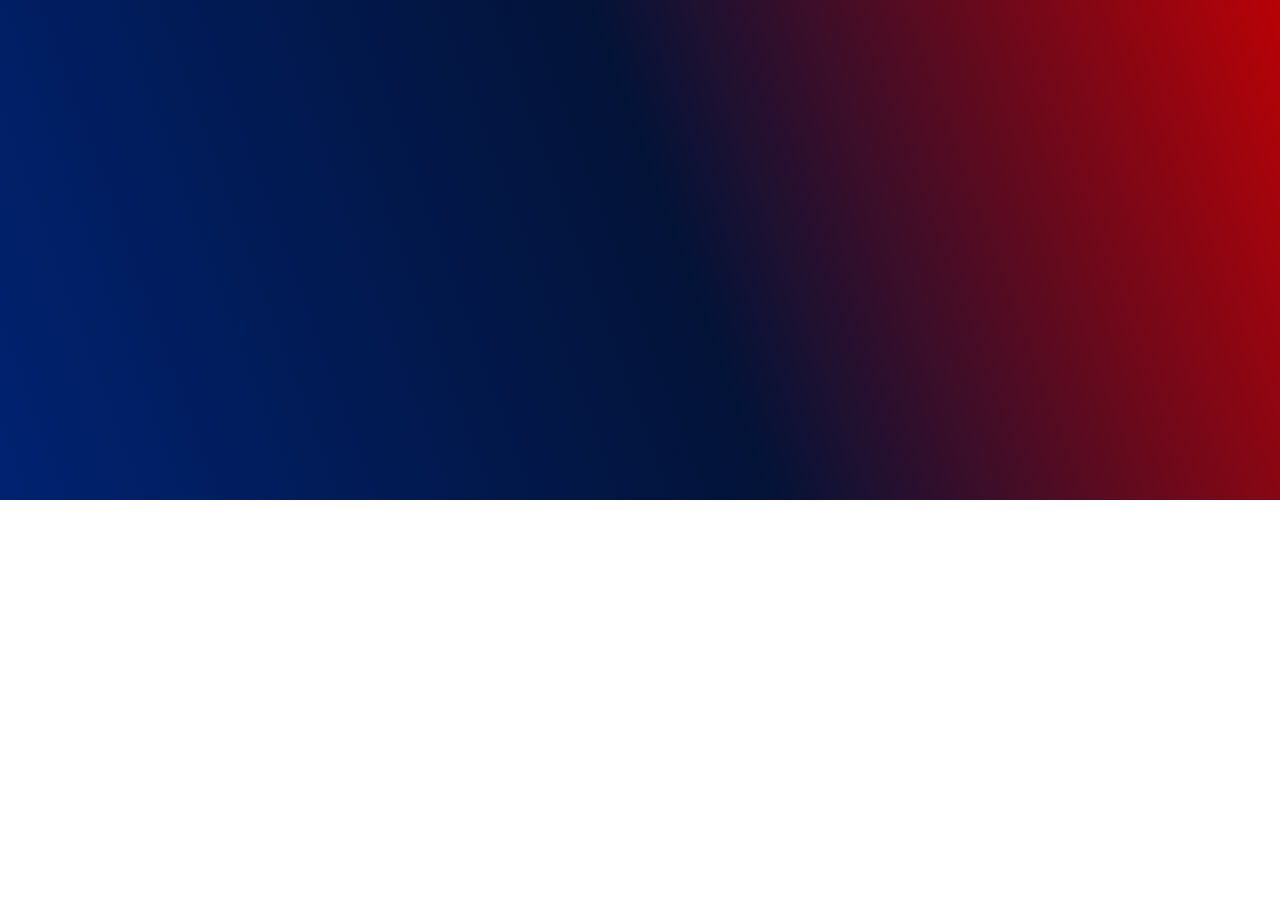
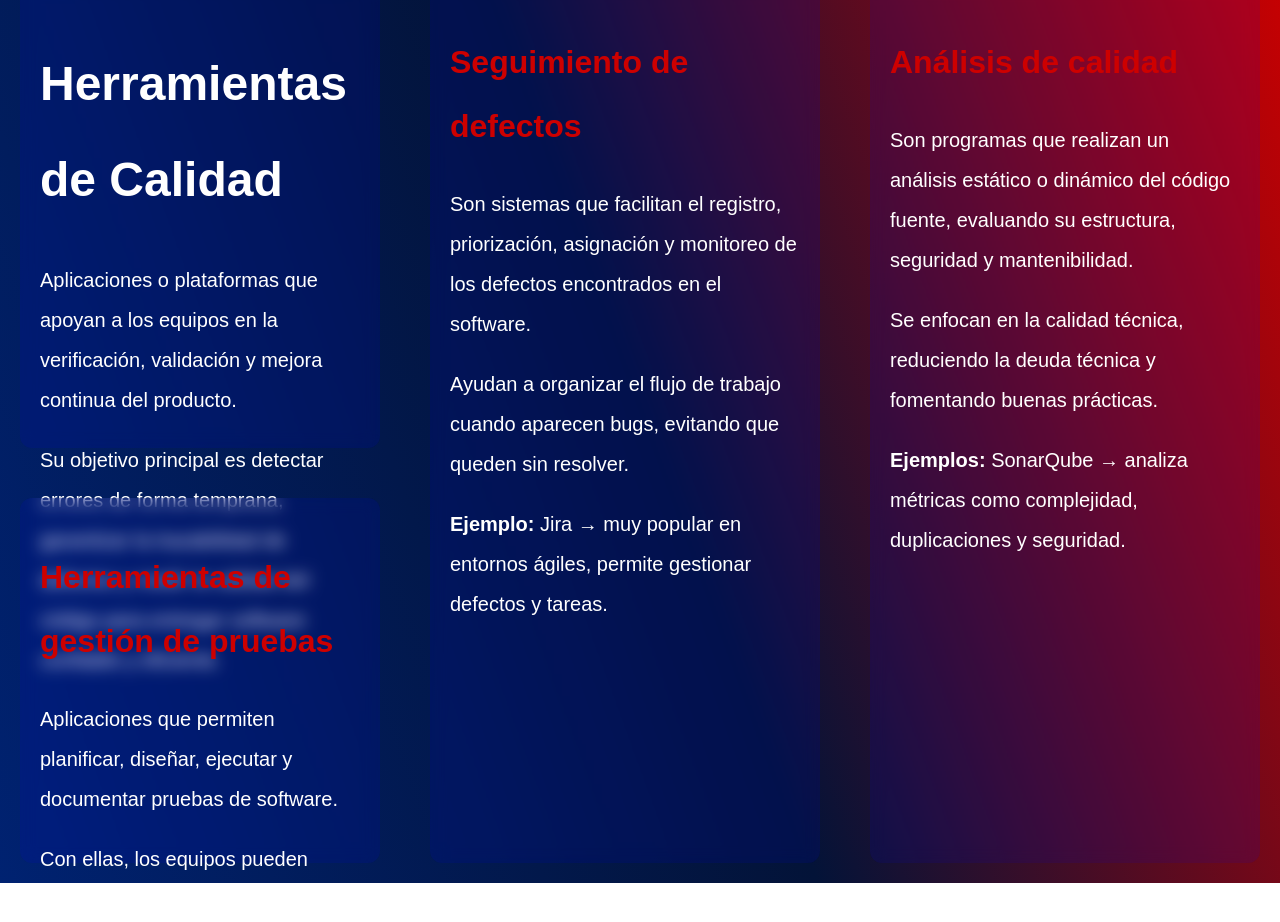
Before and after one commit to GastooCom/P-gina-Funcional-Prototipos, a React (Create React App) app in the folder proyecto_sgc/: page /gestioncalidadsoft in a window 1280 px wide. Shown: the part 2340-3262 px from the top of the page. Before the commit the page ends 2840 px from the top, so only its background shows below. Built offline with nearby package versions, Linux system fonts and the light colour scheme.

Commit message:
Subiendo Herramientas de Calidad de GCS

```diff
--- a/proyecto_sgc/src/components/GestionCalidadSoft.jsx
+++ b/proyecto_sgc/src/components/GestionCalidadSoft.jsx
@@ -2,9 +2,29 @@ import React from 'react';
 import '../css/GestionCalidadSoft.css';
 import imagen6 from "../imagenes/imagen6.png";
 import { useNavigate } from 'react-router-dom';
+import { useEffect, useState } from "react";
 
 const GestionCalidadSoft = () => {
   const navigate = useNavigate();
+
+  const [mostrarBoton, setMostrarBoton] = useState(false);
+
+  useEffect(() => {
+    const manejarScroll = () => {
+      if (window.scrollY > 300) {
+        setMostrarBoton(true);
+      } else {
+        setMostrarBoton(false);
+      }
+    };
+
+    window.addEventListener("scroll", manejarScroll);
+    return () => window.removeEventListener("scroll", manejarScroll);
+  }, []);
+
+  const irArriba = () => {
+    window.scrollTo({ top: 0, behavior: "smooth" });
+  };
 
   return (
     <div className="pds-container">
@@ -134,6 +154,62 @@ const GestionCalidadSoft = () => {
         </div>
       </div>
     </div>
+
+    <div className="herramientas-container">
+      <div className="herramientas-columna1">
+        <div className="herramientas-div">
+          <div className="herramientas-titulo">
+            <h1>Herramientas de Calidad</h1>
+          </div>
+          <p>
+            Aplicaciones o plataformas que apoyan a los equipos en la verificación,
+            validación y mejora continua del producto.
+          </p>
+          <p>
+            Su objetivo principal es detectar errores de forma temprana, garantizar la trazabilidad de defectos y medir la calidad del código para entregar software confiable y eficiente.
+          </p>
+        </div>
+        <div className="herramientas-div2">
+          <h2>Herramientas de gestión de pruebas</h2>
+          <p>
+            Aplicaciones que permiten planificar, diseñar, ejecutar y documentar pruebas de software.
+          </p>
+          <p>
+            Con ellas, los equipos pueden asegurar que las funcionalidades cumplen con los requisitos y que no se introducen errores en nuevas versiones.
+          </p>
+        </div>
+      </div>
+      <div className="herramientas-columna2">
+        <h2>Seguimiento de defectos</h2>
+          <p>
+            Son sistemas que facilitan el registro, priorización, asignación y monitoreo de los defectos encontrados en el software.
+          </p>
+          <p>
+            Ayudan a organizar el flujo de trabajo cuando aparecen bugs, evitando que queden sin resolver.
+          </p>
+          <p>
+            <b>Ejemplo:</b> Jira → muy popular en entornos ágiles, permite gestionar defectos y tareas.
+          </p>
+      </div>
+      <div className="herramientas-columna3">
+        <h2>Análisis de calidad</h2>
+          <p>
+            Son programas que realizan un análisis estático o dinámico del código fuente, evaluando su estructura, seguridad y mantenibilidad.
+          </p>
+          <p>
+            Se enfocan en la calidad técnica, reduciendo la deuda técnica y fomentando buenas prácticas.
+          </p>
+          <p>
+            <b>Ejemplos:</b> SonarQube → analiza métricas como complejidad, duplicaciones y seguridad.
+          </p>
+      </div>
+    </div>
+         {/* Botón Scroll to Top */}
+      {mostrarBoton && (
+        <button className="btn-arriba" onClick={irArriba}>
+          ⬆
+        </button>
+      )}
     </div>
   );
 };
--- a/proyecto_sgc/src/css/GestionCalidadSoft.css
+++ b/proyecto_sgc/src/css/GestionCalidadSoft.css
@@ -95,6 +95,7 @@ display: flex;
 .tecnicas-container{
   max-width: 1500px;
   margin: auto;
+  margin-top: 50px;
 }
 
 .tecnicas-container h1{
@@ -148,3 +149,85 @@ display: flex;
   background: rgba(79, 0, 0, 0.1);
   backdrop-filter: blur(8px);
 }
+
+.herramientas-container{
+  max-width: 1500px;
+  margin: auto;
+  display: flex;
+  margin-top: 50px;
+  gap: 50px;
+}
+
+.herramientas-div{
+  max-width: 600px;
+  height: 425px;
+  border-radius: 12px;
+  padding: 20px;
+  line-height: 2;
+  background: rgba(4, 0, 255, 0.1);
+  backdrop-filter: blur(8px);
+  margin-bottom: 50px;
+}
+
+.herramientas-div2{
+  max-width: 600px;
+  height: 325px;
+  border-radius: 12px;
+  padding: 20px;
+  line-height: 2;
+  background: rgba(4, 0, 255, 0.1);
+  backdrop-filter: blur(8px);
+}
+
+.herramientas-columna2{
+  max-width: 350px;
+  height: 840px;
+  border-radius: 12px;
+  padding: 20px;
+  line-height: 2;
+  background: rgba(4, 0, 255, 0.1);
+  backdrop-filter: blur(8px);
+}
+
+.herramientas-columna3{
+  max-width: 350px;
+  height: 840px;
+  border-radius: 12px;
+  padding: 20px;
+  line-height: 2;
+  background: rgba(4, 0, 255, 0.1);
+  backdrop-filter: blur(8px);
+}
+
+.herramientas-container h1{
+  font-size: 3rem;
+}
+
+.herramientas-container h2{
+  font-size: 2rem;
+  color: #cd0000;
+}
+
+.herramientas-container p{
+  font-size: 20px;
+}
+
+/*Boton scroll arriba*/
+.btn-arriba {
+  position: fixed;
+  bottom: 20px;
+  right: 20px;
+   background: linear-gradient(120deg, #6a0f1d, #23094b);
+  color: white;
+  border: none;
+  padding: 12px 16px;
+  border-radius: 8px;
+  cursor: pointer;
+  font-size: 18px;
+  z-index: 100;
+  transition: background 0.3s;
+}
+
+.btn-arriba:hover {
+  background: linear-gradient(120deg, #6a0f1d, #23094b);
+}
```
